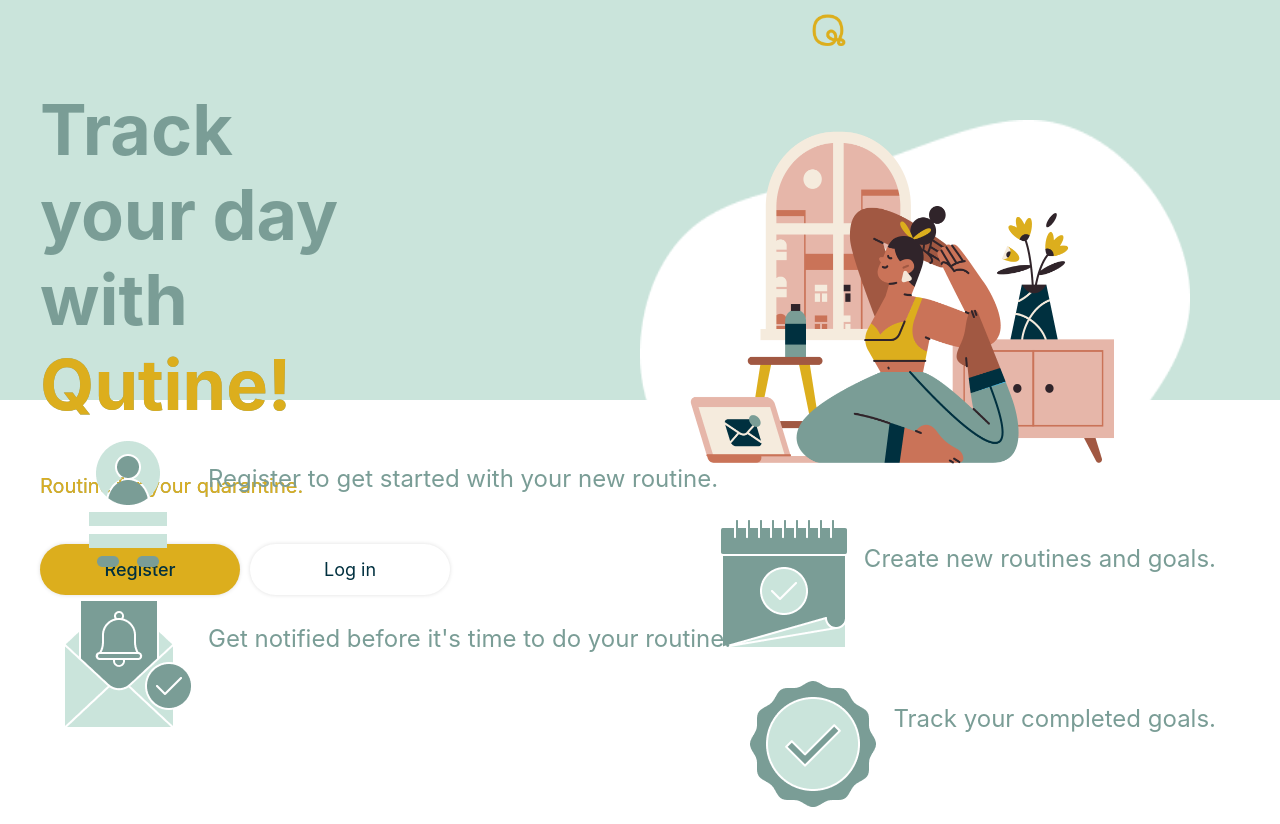
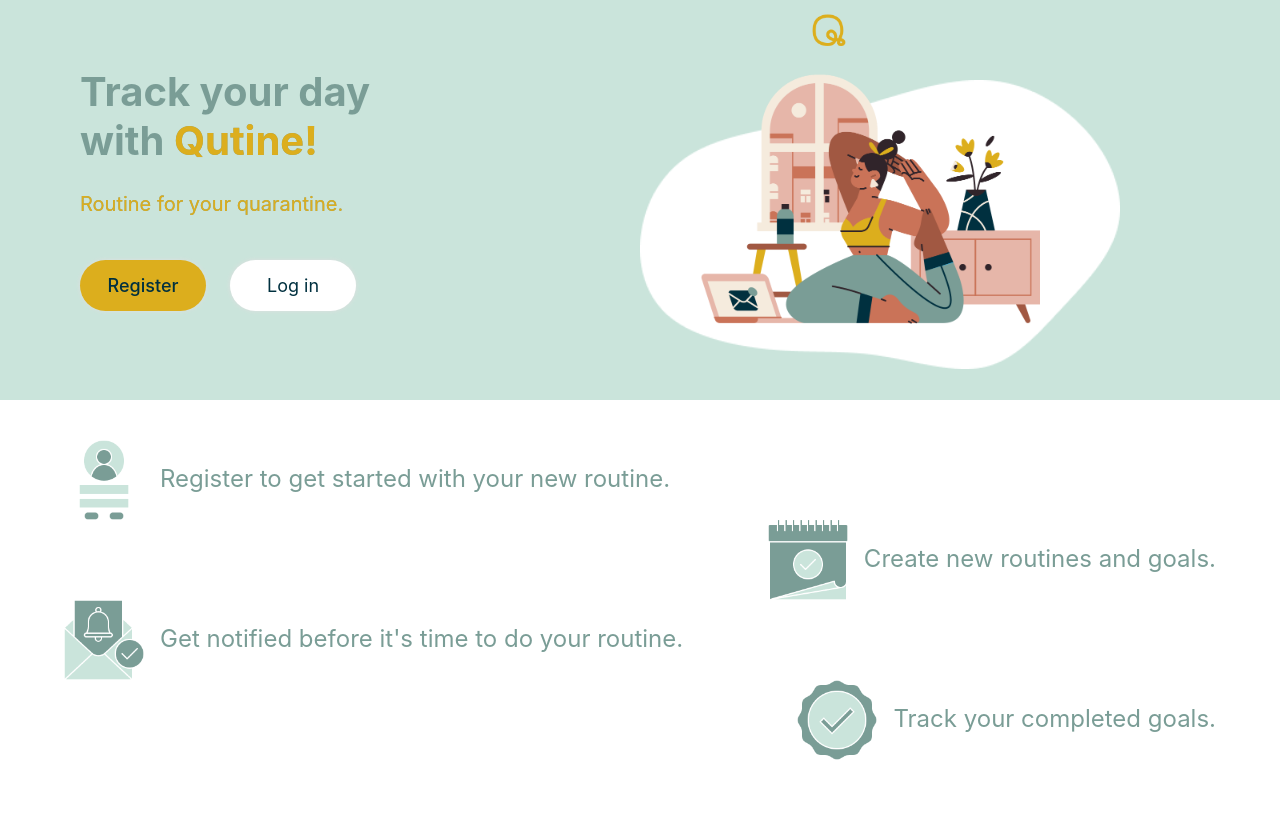
Before and after one commit to JJNR-DEV/qutine, a React (Create React App) app in the folder client/: page / in a window 1280 px wide. After the commit the page ends 800 px from the top, so only its background shows below. Built offline with nearby package versions, Linux system fonts and the light colour scheme.

Commit message:
fixed styling issues to landingpage and added styling to login

```diff
--- a/client/src/components/landingPage/LandingPage.css
+++ b/client/src/components/landingPage/LandingPage.css
@@ -1,6 +1,6 @@
 .landingPage {
-  background: rgb(255,255,255);
-  background: linear-gradient(0deg, rgba(255,255,255,1) 50%, rgba(202,228,219,1) 50%);
+  background: rgb(255, 255, 255);
+  background: linear-gradient(0deg, rgba(255, 255, 255, 1) 50%, rgba(202, 228, 219, 1) 50%);
   min-height: 100vh;
   overflow: hidden;
 }
@@ -8,7 +8,7 @@
 .welcomeMessage > h1 {
   background-clip: text;
   -webkit-background-clip: text;
-  font-size: 70px;
+  font-size: 5vh;
 }
 
 .qutine {
@@ -30,34 +30,38 @@
   color: transparent;
   text-align: left;
   max-width: 40vh;
-  margin: 5vh 5vh 2vh 5vh;
+  margin: 5vh 5vh 0vh 10vh;
 }
 
 .landingPageButtonsContainer {
   display: flex;
   width: 100%;
-  margin: 0vh 5vh 0vh 5vh;
   display: flex;
   flex-direction: row;
   width: 100%;
 }
 
 .landingPageButtons {
-  width: 170px;
+  width: 12vh;
   padding: 15px;
   background-color: white;
   border: none;
   border-radius: 20em;
   box-shadow: 0 0 4px #dfdfdf;
-  margin: 10px 10px 10px 0px;
   color: #00303F;
   font-size: large;
   text-decoration: none;
+  margin-top: 3vh;
 }
 
 .registerButton {
   font-weight: 500;
   background-color: #DCAE1D;
+  margin-left: 10vh;
+}
+
+.logInButton {
+  margin-left: 3vh;
 }
 
 @media (max-width: 500px) {
@@ -68,7 +72,7 @@
   }
 
   .welcomeMessage > h1 {
-    font-size: 55px;
+    font-size: 5vh;
   }
 
   .landingPageButton {
@@ -80,22 +84,21 @@
   position: absolute;
   left: 50%;
   right: 50%;
-  top: 15%;
+  top: 10%;
   bottom: 9.26%;
-  height: 400px;
-  width: 550px;
+  width: 60vh;
+  height: auto;
   border-radius: 0px;
 }
 
 .pic {
   position: absolute;
-  left: 48%;
-  right: 52%;
-  top: 8%;
+  left: 50%;
+  right: 50%;
+  top: 3%;
   bottom: 0%;
-  height: 400px;
-  width: 500px;
-  border-radius: 0px;
+  width: 50vh;
+  height: auto;
 }
 
 .landingTutorial {
@@ -105,6 +108,8 @@
 
 .landingTutorial > div > img {
   padding: 0vh 2vh 2vh 0vh;
+  width: 10vh;
+  height: auto;
 }
 
 .signupIcon {
--- a/client/src/components/login/Login.css
+++ b/client/src/components/login/Login.css
@@ -1,8 +1,7 @@
 .login {
   width: 100%;
-  min-height: 75vh;
-  background: rgb(255,255,255);
-  background: linear-gradient(0deg, rgba(255,255,255,1) 4%, rgba(202,228,219,1) 68%);
+  min-height: 100vh;
+  background: #CAE4DB;
   overflow: hidden;
   display: flex;
   flex-direction: column;
@@ -11,25 +10,23 @@
 }
 
 .loginGreetingMessage {
-  font-size: 70px;
-  background-clip: text;
+  max-width: 450px;
+  font-size: xxx-large;
   text-align: left;
-  max-width: 50vh;
-  margin: 5vh 5vh 2vh 5vh;
   color: #7A9D96;
   position: relative;
-  left: 5%;
+  left: 2%;
 }
 
 .login > form {
   display: flex;
   flex-direction: column;
+  width: 410px;
 }
 
 .login > form input,
 .loginButton {
   margin: 10px;
-  width: 450px;
   padding: 15px;
   background-color: white;
   border: none;
@@ -47,7 +44,6 @@
 
 .loginButton {
   margin-top: 20px;
-  width: 480px;
   color: white;
   background-color: #00303F;
   font-size: 16px;
--- a/client/src/components/login/Login.jsx
+++ b/client/src/components/login/Login.jsx
@@ -47,7 +47,7 @@ const Login = () => {
   return (
     <div className="login">
       <h1 className="loginGreetingMessage">
-        Log in and get started with your routine!
+        Login and get started with your routine!
       </h1>
       <form onSubmit={handleSubmit}>
         <input
@@ -64,7 +64,7 @@ const Login = () => {
           onChange={handleChangePassword}
           className={`password ${passwordValidation ? '' : 'invalid-field'}`}
         />
-        <button type="submit" className="loginButton">Sign in</button>
+        <button type="submit" className="loginButton">Login</button>
       </form>
     </div>
   );
```
